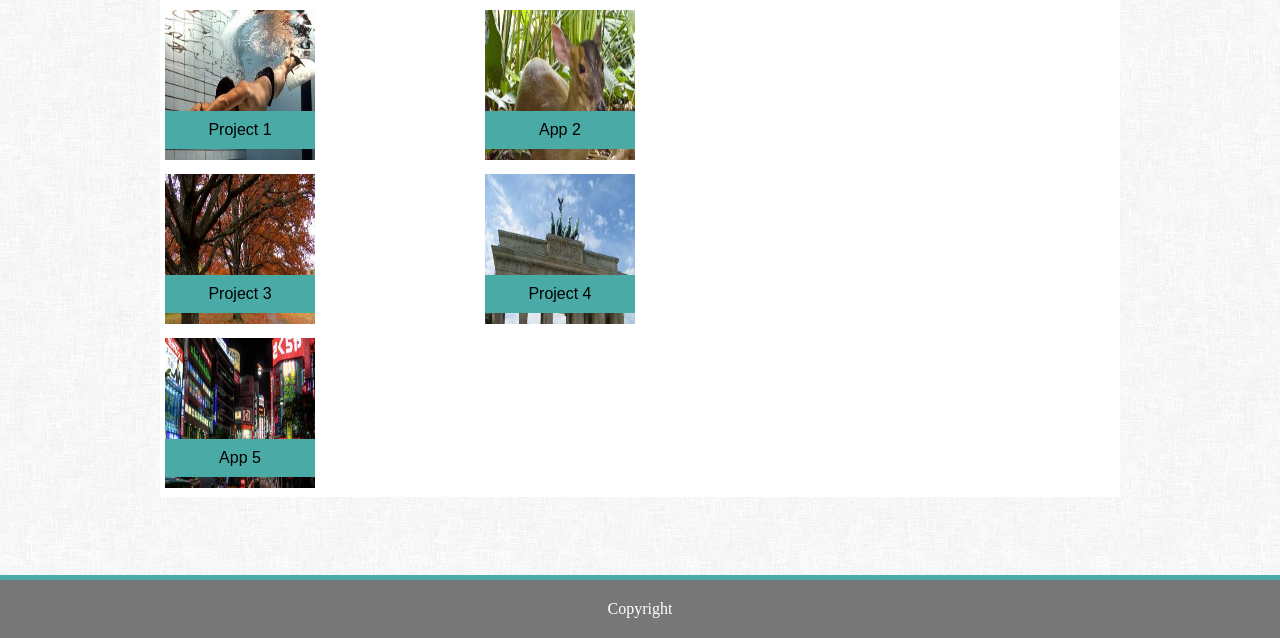
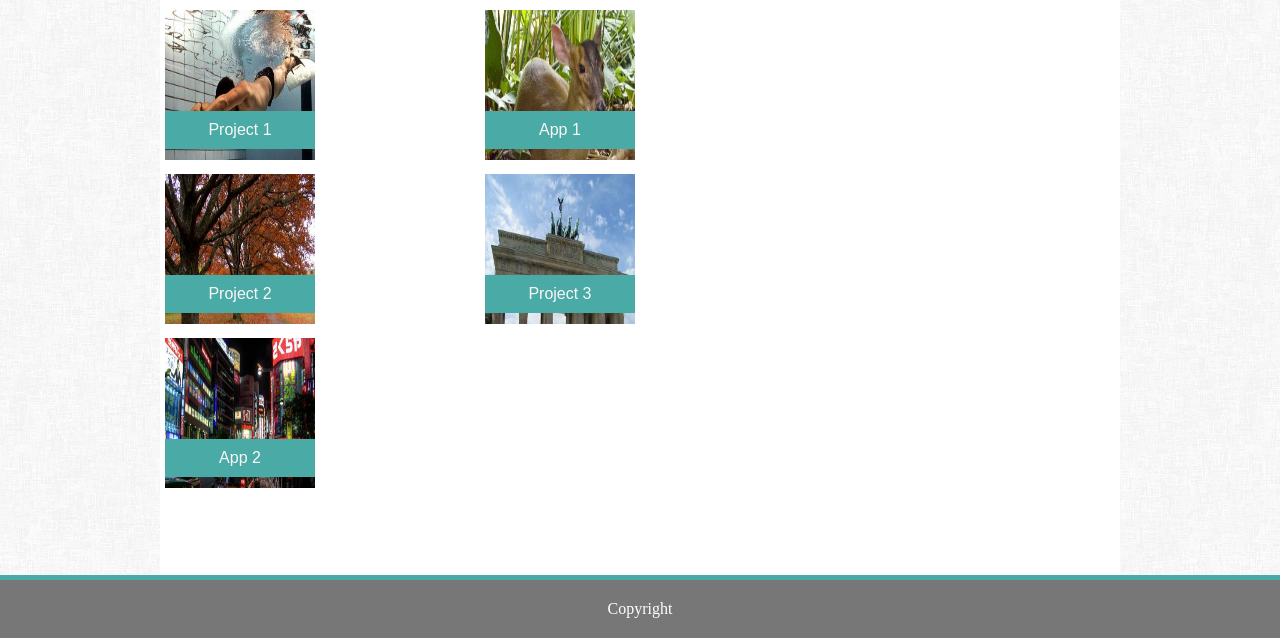
Before and after one commit to Cmader555/Basic-Portfolio, a plain HTML site: page portfolio.html in a window 1280 px wide. Shown: the part 162-800 px from the top of the page. Drawn offline with Linux system fonts and the light colour scheme.

Commit message:
Hopefully final finished HW, updated Port Height

```diff
--- a/assets/css/style.css
+++ b/assets/css/style.css
@@ -46,6 +46,16 @@ li a {
 
 
   }
+  .mainbodport {
+    font-family: 'Arial', 'Helvetica Neue', Helvetica, sans-serif;
+    width: 960px;
+    height: 700px;
+    margin: auto;
+    background-color: white;
+
+
+
+}
   h1 {
       color:#4aaaa5;
       margin-left: 15px;
@@ -181,5 +191,6 @@ li a {
   width: 150px;
   padding: 10px;
   text-align: center;
-  background: #4aaaa5
+  background: #4aaaa5;
+  color: rgb(248, 248, 248);
 }
--- a/portfolio.html
+++ b/portfolio.html
@@ -19,7 +19,7 @@
         </ul>
     </header>
     <!--About me Content Section-->
-    <div class="mainbod">
+    <div class="mainbodport">
         <h1>Portfolio</h1>
         <hr>
 
@@ -33,7 +33,7 @@
             <div class="column">
                 <div class="relative">
                     <img id="im2" class="portimg" src="assets/images/randomport2.jpeg" alt="App 2 image">
-                    <div class="imbox">App 2</div>
+                    <div class="imbox">App 1</div>
                 </div>
             </div>
 
@@ -43,13 +43,13 @@
             <div class="column">
                 <div class="relative">
                     <img id="im3" class="portimg" src="assets/images/randomport3.jpeg" alt="Project 3 image">
-                    <div class="imbox">Project 3</div>
+                    <div class="imbox">Project 2</div>
                 </div>
             </div>
             <div class="column">
                 <div class="relative">
                     <img id="im4" class="portimg" src="assets/images/randomport4.jpeg" alt="Project 4 image">
-                    <div class="imbox">Project 4</div>
+                    <div class="imbox">Project 3</div>
                 </div>
             </div>
 
@@ -60,7 +60,7 @@
             <div class="column">
                 <div class="relative">
                     <img id="im5" class="portimg" src="assets/images/randomport5.jpeg" alt="App 5 image">
-                    <div class="imbox">App 5</div>
+                    <div class="imbox">App 2</div>
                 </div>
             </div>
 
```
